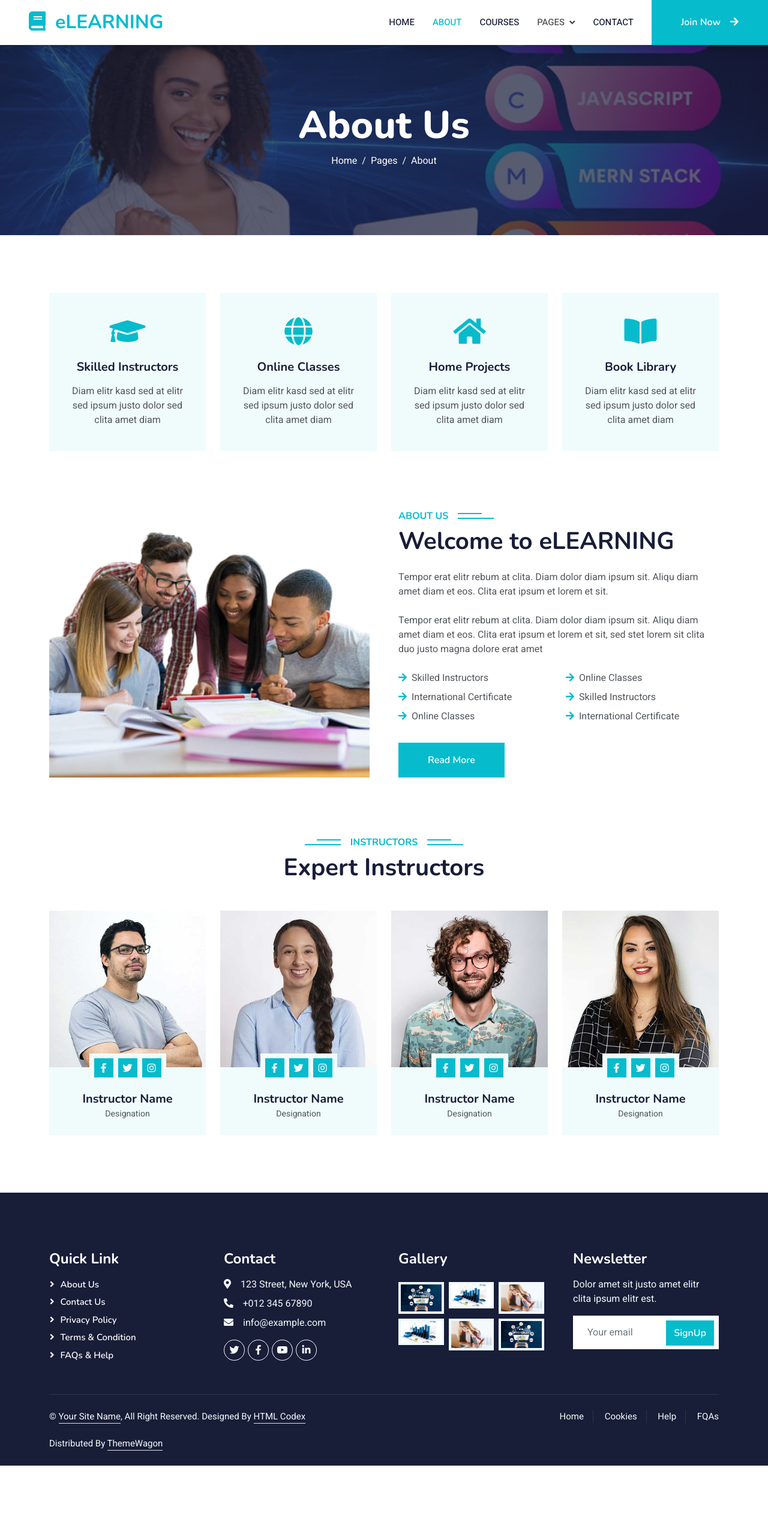
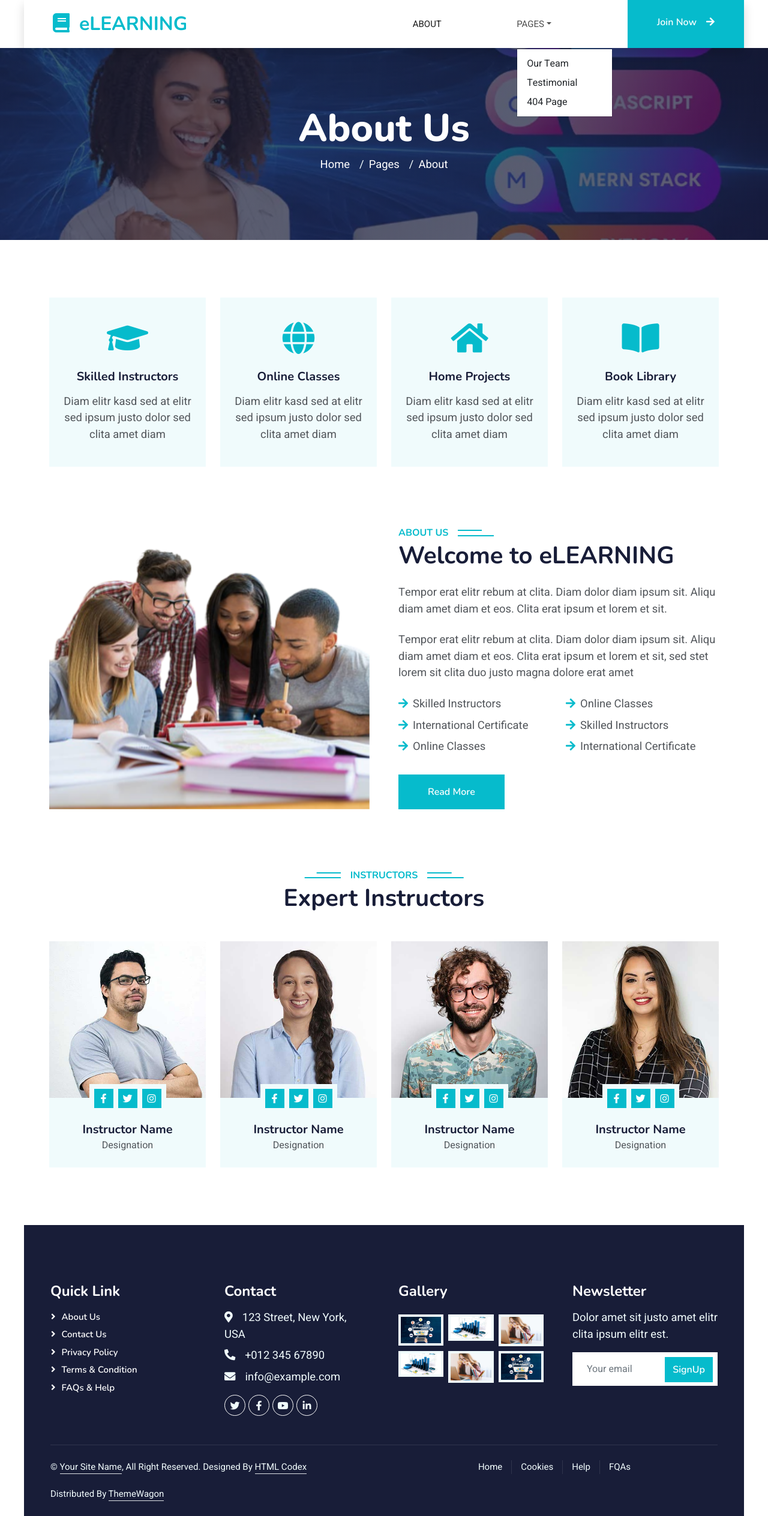
Before and after one commit to Nickmutembei/va-help, a PHP site: page /about.html in a window 1280 px wide, after a click on "PAGES". Shown: the whole page at 60% size. Before the commit the page ends 2443 px from the top, so only its background shows below. Run offline with PHP 8.4, Linux system fonts and the light colour scheme; some libraries are stand-ins or nearby versions.

Commit message:
style.css

```diff
--- a/css/style.css
+++ b/css/style.css
@@ -3,6 +3,22 @@
     --primary: #06BBCC;
     --light: #F0FBFC;
     --dark: #181d38;
+    --content-max-width: 1200px;
+    --side-margin: 2rem;
+}
+
+body {
+    margin: 0;
+    padding: 0;
+    font-size: 115%; /* Increase font size by 10% */
+}
+
+.container-wrapper {
+    max-width: var(--content-max-width);
+    margin: 0 auto;
+    padding: 0 var(--side-margin);
+    width: 80%;
+    box-sizing: border-box;
 }
 
 .fw-medium {
@@ -75,84 +91,60 @@
     border-radius: 0px;
 }
 
+/*** Navbar ***/
+.navbar {
+    max-width: var(--content-max-width);
+    margin: 0 auto;
+    padding: 0 var(--side-margin);
+    height: 80px; /* Increased from implicit 75px */
+}
 
-/*** Navbar ***/
-.navbar .dropdown-toggle::after {
-    border: none;
-    content: "\f107";
-    font-family: "Font Awesome 5 Free";
-    font-weight: 900;
-    vertical-align: middle;
-    margin-left: 8px;
+.navbar-light .navbar-brand,
+.navbar-light a.btn {
+    height: 80px; /* Increased from 75px */
 }
 
 .navbar-light .navbar-nav .nav-link {
     margin-right: 30px;
-    padding: 25px 0;
+    padding: 30px 0; /* Increased from 25px 0 */
     color: #FFFFFF;
     font-size: 15px;
     text-transform: uppercase;
     outline: none;
 }
 
-.navbar-light .navbar-nav .nav-link:hover,
-.navbar-light .navbar-nav .nav-link.active {
-    color: var(--primary);
-}
-
+/* Keep the mobile styles smaller */
 @media (max-width: 991.98px) {
-    .navbar-light .navbar-nav .nav-link  {
+    .navbar-light .navbar-nav .nav-link {
         margin-right: 0;
-        padding: 10px 0;
-    }
-
-    .navbar-light .navbar-nav {
-        border-top: 1px solid #EEEEEE;
-    }
+        padding: 10px 0; /* Keep mobile padding smaller */
     }
 
     .navbar-light .navbar-brand,
     .navbar-light a.btn {
-    height: 75px;
+        height: 60px; /* Smaller height for mobile */
+    }
+}
+/*** Header Carousel ***/
+.header-carousel {
+    position: relative;
+    max-width: var(--content-max-width);
+    margin: 0 auto;
+    padding: 0 var(--side-margin);
+    overflow: hidden; /* Ensures content stays within bounds */
+
 }
 
-.navbar-light .navbar-nav .nav-link {
-    color: var(--dark);
-    font-weight: 500;
+.header-carousel .owl-stage-outer {
+    border-radius: 8px; /* Optional rounded corners */
+    margin: 0 auto; /* Center the carousel */
 }
 
-.navbar-light.sticky-top {
-    top: -100px;
-    transition: .5s;
+@media (max-width: 768px) {
+    .header-carousel {
+        padding: 0 calc(var(--side-margin) / 2); /* Slightly smaller margins on mobile */
     }
 
-@media (min-width: 992px) {
-    .navbar .nav-item .dropdown-menu {
-        display: block;
-        margin-top: 0;
-        opacity: 0;
-        visibility: hidden;
-        transition: .5s;
-    }
-
-    .navbar .dropdown-menu.fade-down {
-        top: 100%;
-        transform: rotateX(-75deg);
-        transform-origin: 0% 0%;
-    }
-
-    .navbar .nav-item:hover .dropdown-menu {
-        top: 100%;
-        transform: rotateX(0deg);
-        visibility: visible;
-        transition: .5s;
-        opacity: 1;
-    }
-}
-
-
-/*** Header carousel ***/
-@media (max-width: 768px) {
     .header-carousel .owl-carousel-item {
         position: relative;
         min-height: 500px;
@@ -166,13 +158,21 @@
     }
 }
 
+/* Navigation Arrows */
 .header-carousel .owl-nav {
     position: absolute;
     top: 50%;
-    right: 8%;
+    right: var(--side-margin);
     transform: translateY(-50%);
     display: flex;
     flex-direction: column;
+    z-index: 10;
+}
+
+@media (max-width: 992px) {
+    .header-carousel .owl-nav {
+        right: calc(var(--side-margin) / 2);
+    }
 }
 
 .header-carousel .owl-nav .owl-prev,
@@ -187,36 +187,68 @@
     background: transparent;
     border: 1px solid #FFFFFF;
     font-size: 22px;
-    transition: .5s;
+    transition: all 0.5s;
+    opacity: 0.8;
 }
 
 .header-carousel .owl-nav .owl-prev:hover,
 .header-carousel .owl-nav .owl-next:hover {
     background: var(--primary);
     border-color: var(--primary);
+    opacity: 1;
 }
 
+/* Page Header Styles */
 .page-header {
-    background: linear-gradient(rgba(24, 29, 56, .7), rgba(24, 29, 56, .7)), url(../img/carousel-1.jpg);
+    background: linear-gradient(rgba(24, 29, 56, 0.7), rgba(24, 29, 56, 0.7)),
+                url(../img/carousel-1.jpg);
     background-position: center center;
     background-repeat: no-repeat;
     background-size: cover;
+    width: 100%;
 }
 
 .page-header-inner {
-    background: rgba(15, 23, 43, .7);
+    max-width: var(--content-max-width);
+    margin: 0 auto;
+    padding: 2rem var(--side-margin);
+    background: rgba(15, 23, 43, 0.7);
 }
 
 .breadcrumb-item + .breadcrumb-item::before {
     color: var(--light);
+    padding: 0 0.5rem;
 }
 
+/* Responsive Adjustments */
+@media (max-width: 768px) {
+    .page-header-inner {
+        padding: 1.5rem calc(var(--side-margin) / 2);
+    }
+
+    .header-carousel .owl-nav {
+        position: relative;
+        top: auto;
+        right: auto;
+        transform: none;
+        flex-direction: row;
+        justify-content: center;
+        margin-top: 1rem;
+    }
+
+    .header-carousel .owl-nav .owl-prev,
+    .header-carousel .owl-nav .owl-next {
+        margin: 0 5px;
+    }
+}
 
 /*** Section Title ***/
 .section-title {
     position: relative;
     display: inline-block;
     text-transform: uppercase;
+    margin: 0 auto;
+    text-align: center;
 }
 
 .section-title::before {
@@ -225,7 +257,8 @@
     width: calc(100% + 80px);
     height: 2px;
     top: 4px;
-    left: -40px;
+    left: 50%;
+    transform: translateX(-50%);
     background: var(--primary);
     z-index: -1;
 }
@@ -236,7 +269,8 @@
     width: calc(100% + 120px);
     height: 2px;
     bottom: 5px;
-    left: -60px;
+    left: 50%;
+    transform: translateX(-50%);
     background: var(--primary);
     z-index: -1;
 }
@@ -244,11 +278,13 @@
 .section-title.text-start::before {
     width: calc(100% + 40px);
     left: 0;
+    transform: none;
 }
 
 .section-title.text-start::after {
     width: calc(100% + 60px);
     left: 0;
+    transform: none;
 }
 
 
@@ -256,6 +292,8 @@
 .service-item {
     background: var(--light);
     transition: .5s;
+    margin: 0 auto;
+    max-width: calc(var(--content-max-width) - 4rem);
 }
 
 .service-item:hover {
@@ -276,6 +314,8 @@
 .category img,
 .course-item img {
     transition: .5s;
+    display: block;
+    margin: 0 auto;
 }
 
 .category a:hover img,
@@ -285,8 +325,13 @@
 
 
 /*** Team ***/
+.team-item {
+    text-align: center;
+}
+
 .team-item img {
     transition: .5s;
+    margin: 0 auto;
 }
 
 .team-item:hover img {
@@ -295,6 +340,13 @@
 
 
 /*** Testimonial ***/
+.testimonial-carousel {
+    max-width: var(--content-max-width);
+    margin: 0 auto;
+    padding: 0 var(--side-margin);
+    position: relative;
+}
+
 .testimonial-carousel::before {
     position: absolute;
     content: "";
@@ -368,6 +420,12 @@
 
 
 /*** Footer ***/
+.footer {
+    max-width: var(--content-max-width);
+    margin: 0 auto;
+    padding: 0 var(--side-margin);
+}
+
 .footer .btn.btn-social {
     margin-right: 5px;
     width: 35px;
@@ -415,10 +473,16 @@
     padding: 25px 0;
     font-size: 15px;
     border-top: 1px solid rgba(256, 256, 256, .1);
+    text-align: center;
 }
 
 .footer .copyright a {
     color: var(--light);
+}
+
+.footer .footer-menu {
+    display: flex;
+    justify-content: center;
 }
 
 .footer .footer-menu a {
```
Lines whose indentation alone changed are shown as unchanged.
